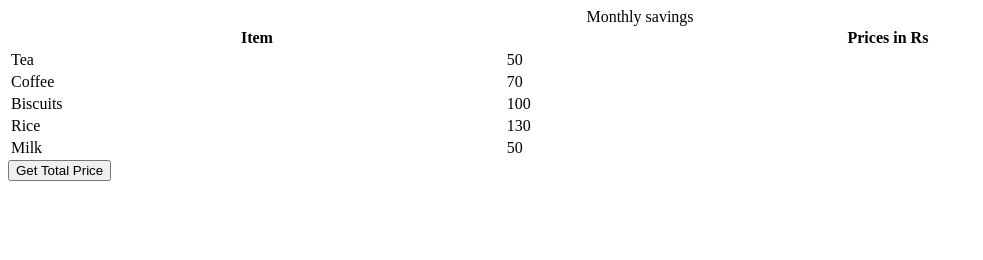
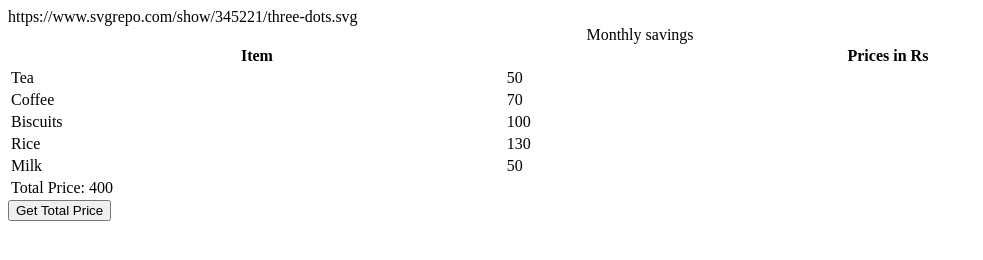
Before and after one commit to acciojob/grofers-checkout-Ankush135, a website: page main.html in a window 1280 px wide. Both pictures are taken after a click on the button "Get Total Price". Shown: the whole page, without its empty margins (0-983 px from the left). Drawn offline with Linux system fonts and the light colour scheme.

Commit message:
created a submission

```diff
--- a/main.html
+++ b/main.html
@@ -27,7 +27,7 @@
     <tr>
       <td class="item">Biscuits</td>
       <td class="price">100</td>
-    </tr>
+    </tr>https://www.svgrepo.com/show/345221/three-dots.svg
     <tr>
       <td class="item">Rice</td>
       <td class="price">130</td>
--- a/script.js
+++ b/script.js
@@ -1,10 +1,31 @@
 const getSumBtn = document.createElement("button");
-getSumBtn.append("Get Total Price");
+getSumBtn.textContent = "Get Total Price";
 document.body.appendChild(getSumBtn);
 
 const getSum = () => {
-//Add your code here
+  const priceElements = document.querySelectorAll(".price");
+  let total = 0;
 
+  priceElements.forEach((cell) => {
+    const value = parseFloat(cell.textContent);
+    if (!isNaN(value)) {
+      total += value;
+    }
+  });
+
+  const table = document.querySelector("table");
+  const existing = document.getElementById("total-row");
+  if (existing) existing.remove();
+
+  const newRow = document.createElement("tr");
+  newRow.id = "total-row";
+
+  const totalCell = document.createElement("td");
+  totalCell.colSpan = 2;
+  totalCell.textContent = "Total Price: " + total;
+
+  newRow.appendChild(totalCell);
+  table.appendChild(newRow);
 };
 
 getSumBtn.addEventListener("click", getSum);
```
